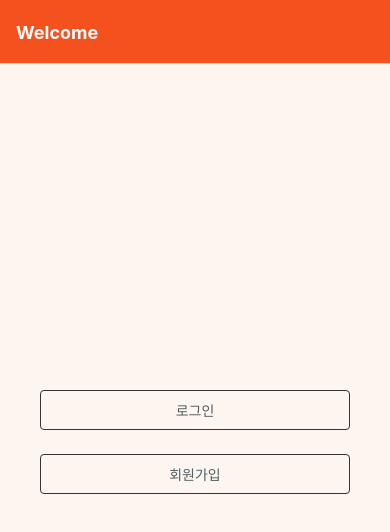
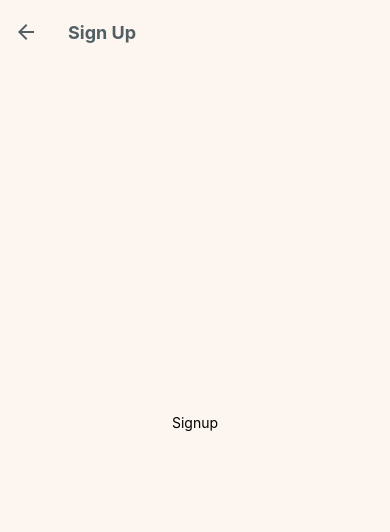
Before and after one commit to solitasroh/todo-native, a React Native app: screen /CreateAccount in a window 390 px wide. Before the commit this address had no page. Shown: the top 532 px of the page. Built offline with nearby package versions, Linux system fonts and the light colour scheme.

Commit message:
login 화면, signup화면 초기 코드 작성

```diff
--- a/App.tsx
+++ b/App.tsx
@@ -4,15 +4,6 @@ import * as React from 'react';
 import { SafeAreaView, StyleSheet, Text, View } from 'react-native';
 import styled from 'styled-components/native';
 import LoginNavigator from './src/Screens/Navigator';
-
-const styles = StyleSheet.create({
-  container: {
-    flex: 1,
-    backgroundColor: '#ff2',
-    alignItems: 'center',
-    justifyContent: 'center',
-  },
-});
 
 const Container = styled.View`
   flex: 1;
@@ -22,6 +13,7 @@ const Container = styled.View`
 const Top = styled(SafeAreaView)`
   flex: 1;
 `;
+
 const App: React.FC = () => {
   return <NavigationContainer>{<LoginNavigator />}</NavigationContainer>;
 };
--- a/src/Screens/Login/CreateAccount.tsx
+++ b/src/Screens/Login/CreateAccount.tsx
@@ -0,0 +1,32 @@
+import { StackNavigationProp } from '@react-navigation/stack';
+import React from 'react';
+import { Text } from 'react-native';
+import styled from 'styled-components/native';
+
+export type LoginNaviParamList = {
+  Welcome: undefined;
+  Login: undefined;
+  CreateAccount: undefined;
+};
+
+const Container = styled.SafeAreaView`
+  flex: 1;
+  background-color: #fdf6f0;
+  align-items: center;
+  justify-content: center;
+  padding: 40px;
+`;
+
+type NavigationProp = StackNavigationProp<LoginNaviParamList, 'Welcome'>;
+interface Props {
+  navigation: NavigationProp;
+}
+const Signup = ({ navigation }: Props) => {
+  return (
+    <Container>
+      <Text>Signup</Text>
+    </Container>
+  );
+};
+
+export default Signup;
--- a/src/Screens/Login/Login.tsx
+++ b/src/Screens/Login/Login.tsx
@@ -0,0 +1,32 @@
+import { StackNavigationProp } from '@react-navigation/stack';
+import React from 'react';
+import { Text } from 'react-native';
+import styled from 'styled-components/native';
+
+export type LoginNaviParamList = {
+  Welcome: undefined;
+  Login: undefined;
+  CreateAccount: undefined;
+};
+
+const Container = styled.SafeAreaView`
+  flex: 1;
+  background-color: #fdf6f0;
+  align-items: center;
+  justify-content: center;
+  padding: 40px;
+`;
+
+type NavigationProp = StackNavigationProp<LoginNaviParamList, 'Welcome'>;
+interface Props {
+  navigation: NavigationProp;
+}
+const Login = ({ navigation }: Props) => {
+  return (
+    <Container>
+      <Text>Login</Text>
+    </Container>
+  );
+};
+
+export default Login;
--- a/src/Screens/Navigator.tsx
+++ b/src/Screens/Navigator.tsx
@@ -1,10 +1,9 @@
 import React from 'react';
 import { createStackNavigator } from '@react-navigation/stack';
-import { NavigationContainer } from '@react-navigation/native';
 
-// import Login from '~/Screens/Login/Login';
-// import CreateAccount from '~/Screens/Login/CreateAccount';
 import Welcome from './Login/Welcome';
+import Login from './Login/Login';
+import CreateAccount from './Login/CreateAccount';
 
 const Stack = createStackNavigator();
 
@@ -27,7 +26,7 @@ const LoginNavigator = () => {
           },
         }}
       />
-      {/* <Stack.Screen
+      <Stack.Screen
         name="Login"
         component={Login}
         options={{
@@ -50,7 +49,7 @@ const LoginNavigator = () => {
             fontWeight: 'bold',
           },
         }}
-      /> */}
+      />
     </Stack.Navigator>
   );
 };
```
